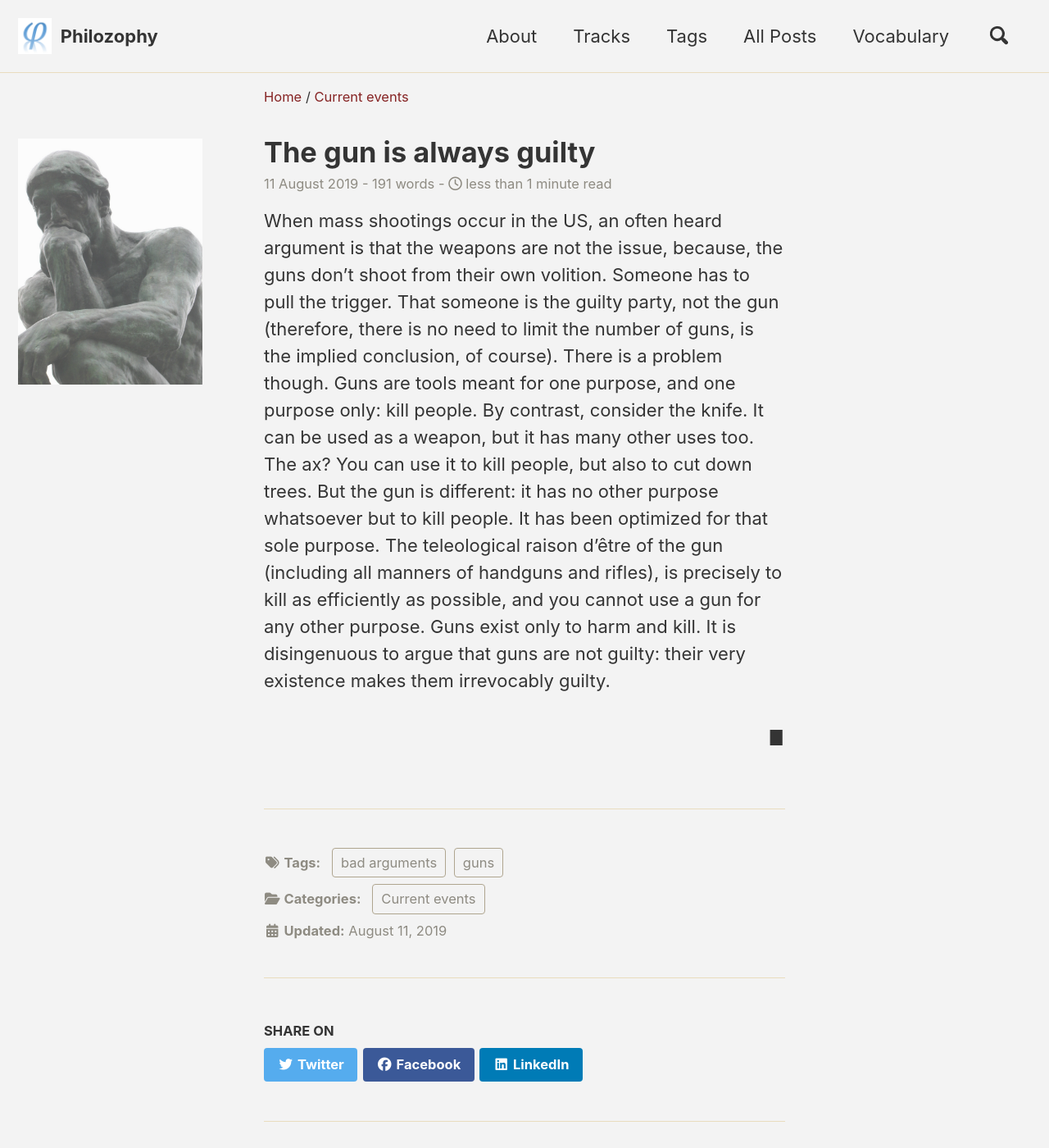
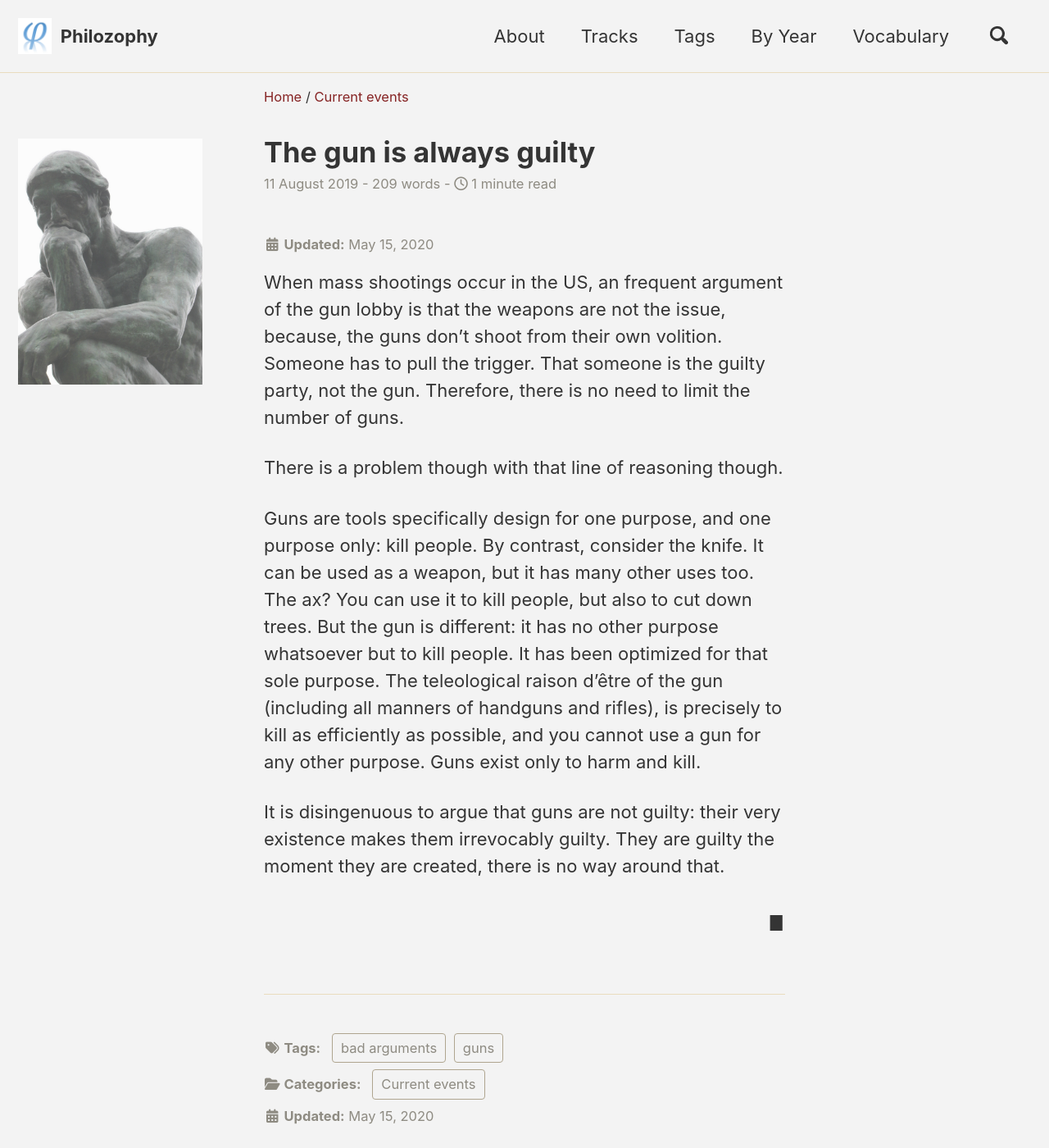
Before and after one commit to philozophy/philozophy.github.io, a Jekyll site: the page built from _posts/currents/2019-08-11-guns-only-kill.md, in a window 1280 px wide and 1400 px high. Shown: the whole window at 82% size. Built offline with Jekyll 4.4.1, drawn with Linux system fonts in a browser that asks for light colours; cached includes are drawn as plain includes; nearby versions of some CDN libraries.

Commit message:
Added handling of date updated

```diff
--- a/_data/navigation.yml
+++ b/_data/navigation.yml
@@ -6,7 +6,7 @@ main:
     url: /categories/
   - title: "Tags"
     url: /tags/
-  - title: "All Posts"
+  - title: "By Year"
     url: /posts/
   - title: "Vocabulary"
     url: /vocabulary/
--- a/_layouts/single.html
+++ b/_layouts/single.html
@@ -31,7 +31,10 @@ layout: default
             <p class="page__meta"><i class="far fa-clock" aria-hidden="true"></i> {% include read-time.html %}</p>
           {% endif %} -->
           {% if page.read_time %}
-          <p class="page__meta">{{ page.date | date_to_long_string}} - {{ page.content | number_of_words }} words - <i class="far fa-clock" aria-hidden="true"></i> {% include read-time.html %}</p>
+            <p class="page__meta">{{ page.date | date_to_long_string}} - {{ page.content | number_of_words }} words - <i class="far fa-clock" aria-hidden="true"></i> {% include read-time.html %}</p>
+          {% endif %}
+          {% if page.last_modified_at %}
+            <p class="page__meta"><strong><i class="fas fa-fw fa-calendar-alt" aria-hidden="true"></i> {{ site.data.ui-text[site.locale].date_label | default: "Updated:" }}</strong> <time datetime="{{ page.last_modified_at | date: "%Y-%m-%d" }}">{{ page.last_modified_at | date: "%B %-d, %Y" }}</time></p>
           {% endif %}
         </header>
       {% endunless %}
--- a/_posts/currents/2019-08-11-guns-only-kill.md
+++ b/_posts/currents/2019-08-11-guns-only-kill.md
@@ -1,7 +1,15 @@
 ---
 title:  "The gun is always guilty"
 date:   2019-08-11
+last_modified_at: 2020-05-15
 categories: [Current events]
 tags: ["guns", "bad arguments"]
 ---
-When mass shootings occur in the US, an often heard argument is that the weapons are not the issue, because, the guns don't shoot from their own volition. Someone has to pull the trigger. That someone is the guilty party, not the gun (therefore, there is no need to limit the number of guns, is the implied conclusion, of course). There is a problem though. Guns are tools meant for one purpose, and one purpose only: kill people. By contrast, consider the knife. It can be used as a weapon, but it has many other uses too. The ax? You can use it to kill people, but also to cut down trees. But the gun is different: it has no other purpose whatsoever but to kill people. It has been optimized for that sole purpose. The teleological raison d'être of the gun (including all manners of handguns and rifles), is precisely to kill as efficiently as possible, and you cannot use a gun for any other purpose. Guns exist only to harm and kill. It is disingenuous to argue that guns are not guilty: their very existence makes them irrevocably guilty.
+
+When mass shootings occur in the US, an frequent argument of the gun lobby is that the weapons are not the issue, because, the guns don't shoot from their own volition. Someone has to pull the trigger. That someone is the guilty party, not the gun. Therefore, there is no need to limit the number of guns.
+
+There is a problem though with that line of reasoning though.
+
+Guns are tools specifically design for one purpose, and one purpose only: kill people. By contrast, consider the knife. It can be used as a weapon, but it has many other uses too. The ax? You can use it to kill people, but also to cut down trees. But the gun is different: it has no other purpose whatsoever but to kill people. It has been optimized for that sole purpose. The teleological raison d'être of the gun (including all manners of handguns and rifles), is precisely to kill as efficiently as possible, and you cannot use a gun for any other purpose. Guns exist only to harm and kill.
+
+It is disingenuous to argue that guns are not guilty: their very existence makes them irrevocably guilty. They are guilty the moment they are created, there is no way around that.
```
Also changed, not shown: _pages/posts.md (+1 -1 lines).
